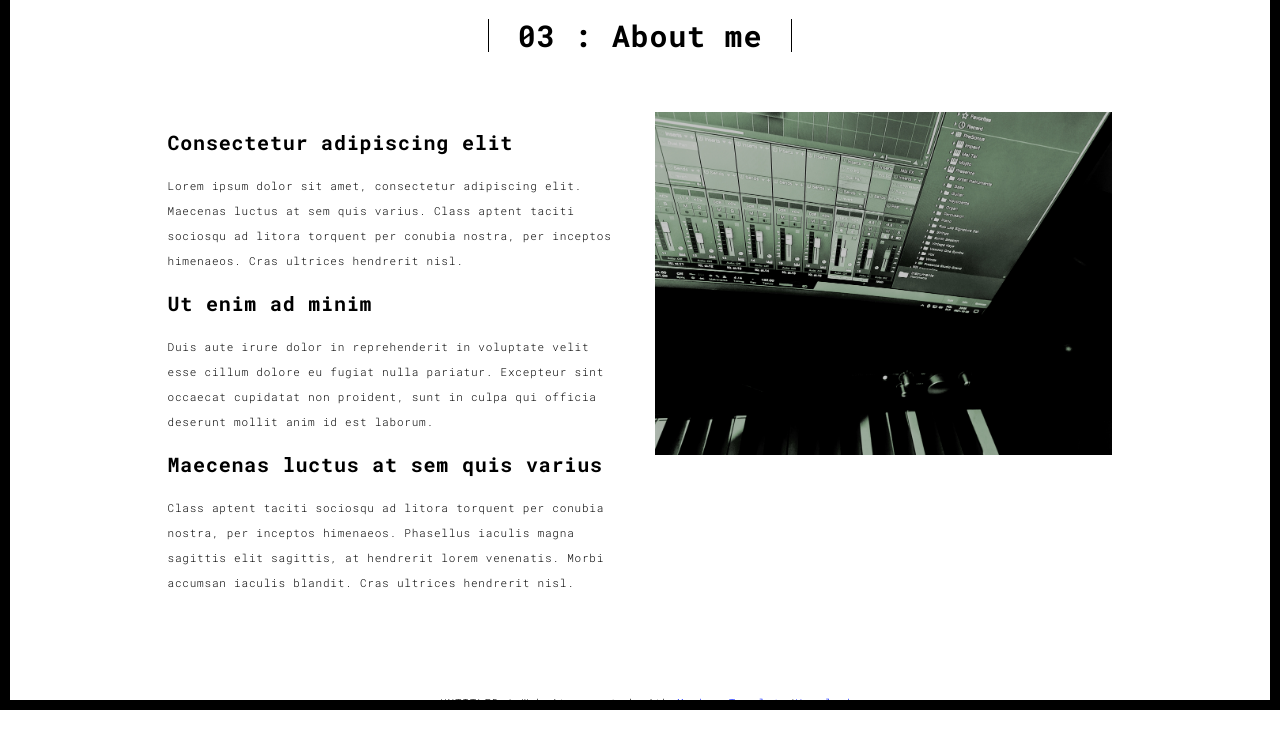
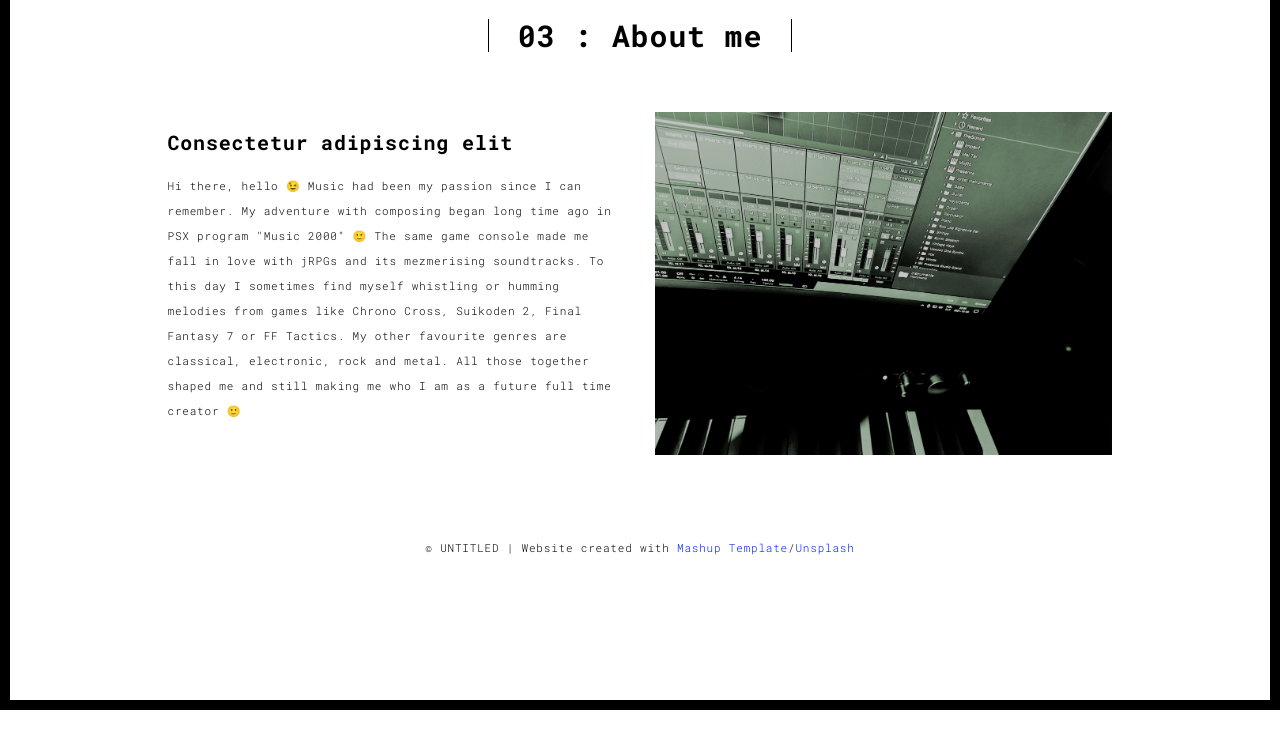
Before and after one commit to kry667/scoremusicportfo, a Flask app: page /about.html in a window 1280 px wide. Shown: the part 90-830 px from the top of the page. After the commit the page ends 800 px from the top, so only its background shows below. Run offline with Flask 2, Linux system fonts and the light colour scheme; some libraries are stand-ins or nearby versions.

Commit message:
updating about page

```diff
--- a/templates/about.html
+++ b/templates/about.html
@@ -15,7 +15,7 @@
   <link rel="apple-touch-icon" sizes="180x180" href="static/assets/apple-icon-180x180.png">
   <link href="static/assets/favicon.ico" rel="icon">
 
-  <title>Title page</title>
+  <title>About page</title>
 
 <link href="static/main.3f6952e4.css" rel="stylesheet"></head>
 
@@ -62,15 +62,8 @@
               <div class="row">
                 <div class="col-xs-12 col-md-6">
                   <h3>Consectetur adipiscing elit</h3>
-                  <p>Lorem ipsum dolor sit amet, consectetur adipiscing elit. Maecenas luctus at sem quis varius.
-                  Class aptent taciti sociosqu ad litora torquent per conubia nostra, per inceptos himenaeos. Cras ultrices hendrerit nisl.</p>
-                  <h3>Ut enim ad minim  </h3>
-                  <p>Duis aute irure dolor in reprehenderit in voluptate velit esse
-                  cillum dolore eu fugiat nulla pariatur. Excepteur sint occaecat cupidatat non
-                  proident, sunt in culpa qui officia deserunt mollit anim id est laborum.
-                  <h3>Maecenas luctus at sem quis varius</h3>
-                  <p>
-                  Class aptent taciti sociosqu ad litora torquent per conubia nostra, per inceptos himenaeos. Phasellus iaculis magna sagittis elit sagittis, at hendrerit lorem venenatis. Morbi accumsan iaculis blandit. Cras ultrices hendrerit nisl.</p>
+                  <p>Hi there, hello 😉
+Music had been my passion since I can remember. My adventure with composing began long time ago in PSX program "Music 2000" 🙂 The same game console made me fall in love with jRPGs and its mezmerising soundtracks. To this day I sometimes find myself whistling or humming melodies from games like Chrono Cross, Suikoden 2, Final Fantasy 7 or FF Tactics. My other favourite genres are classical, electronic, rock and metal. All those together shaped me and still making me who I am as a future full time creator 🙂</p>
                 </div>
                 <div class="col-xs-12 col-md-6">
                   <img src="static/assets/images/profil.jpg" class="img-responsive" alt="">
```
